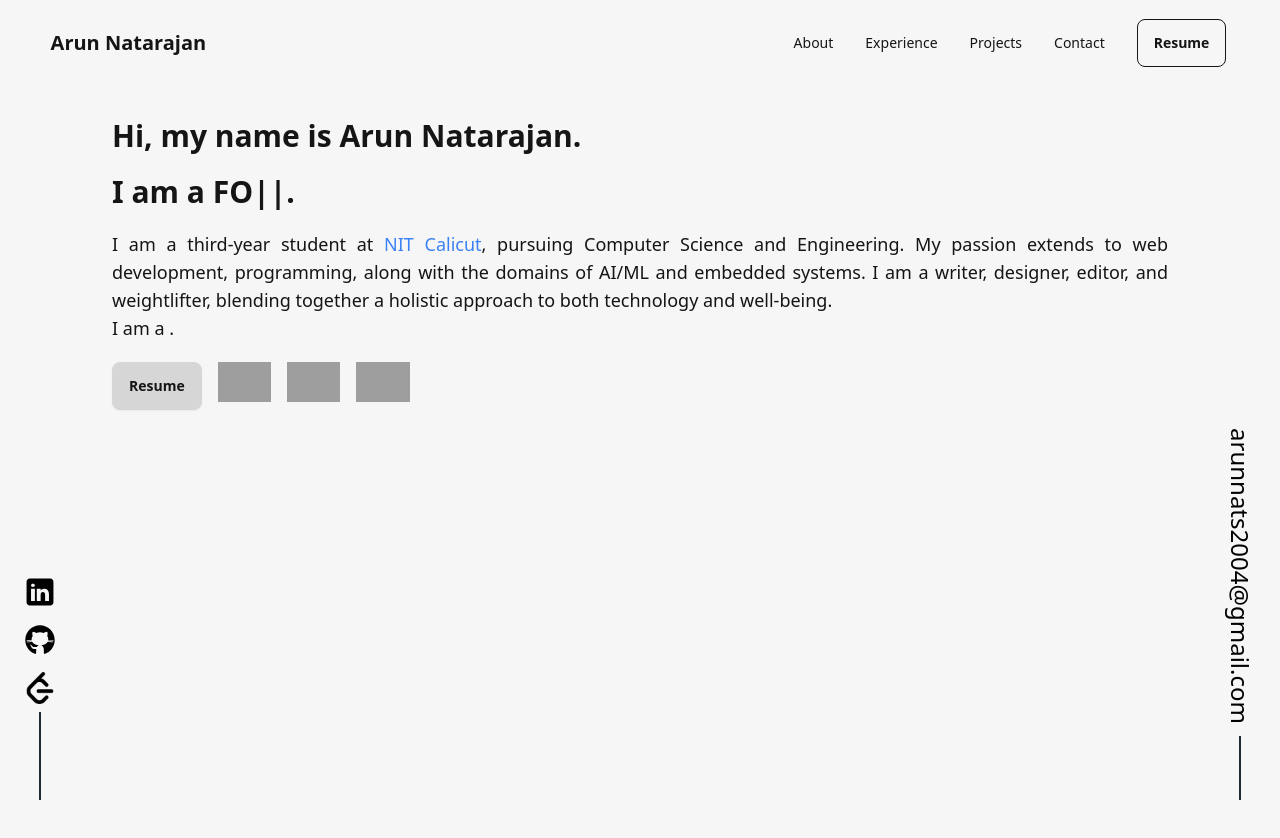
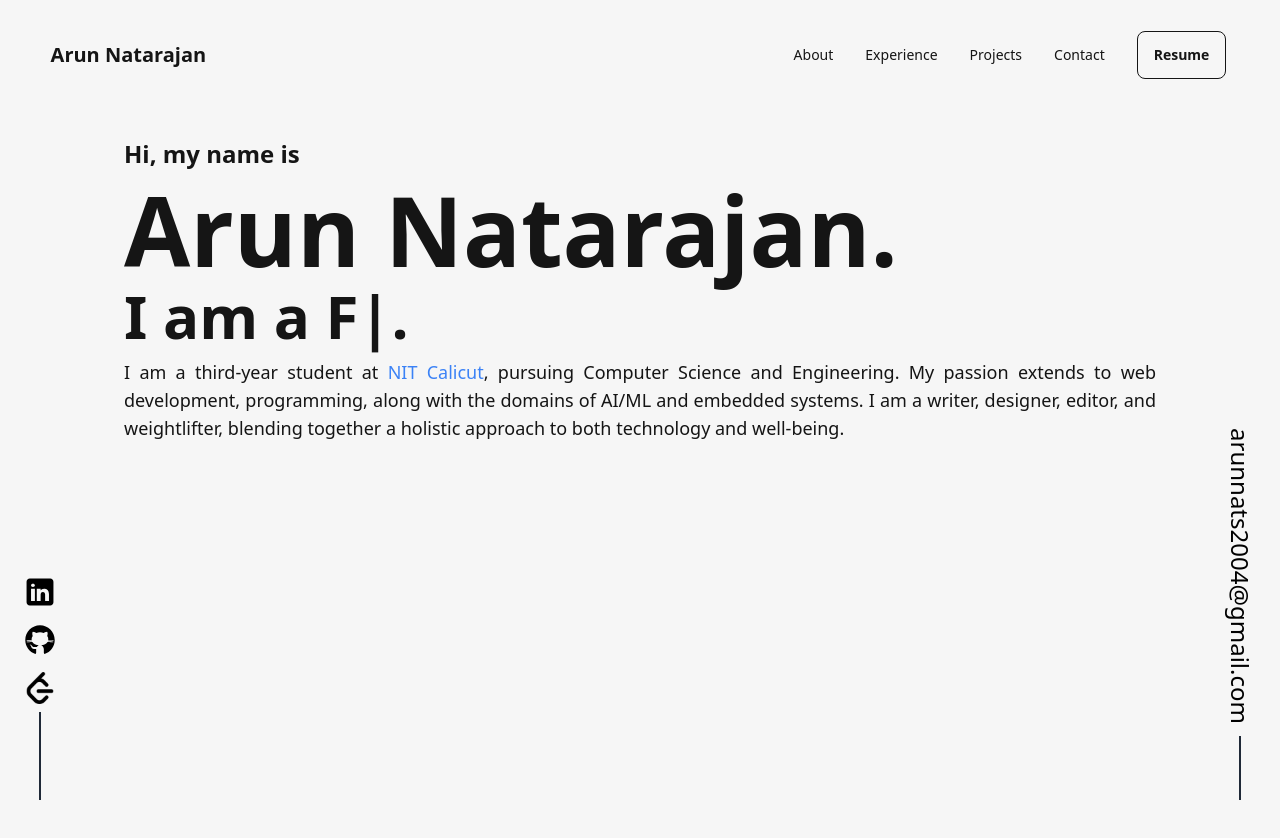
Before and after one commit to arunnats/Arunnats-Portfolio, a React (Vite) app in the folder arunnats.com/: page / in a window 1280 px wide. Shown: the top 838 px of the page. Built offline with nearby package versions, Linux system fonts and the light colour scheme; grey boxes are pictures that could not be loaded.

Commit message:
korch pani

```diff
--- a/arunnats.com/src/components/Hero/Hero.jsx
+++ b/arunnats.com/src/components/Hero/Hero.jsx
@@ -3,12 +3,13 @@ import TypedAnimation from "../Typed/Typed";
 
 const AboutSection = () => {
 	return (
-		<div className="flex flex-col md:flex-row items-center justify-center py-10">
+		<div className="flex flex-col md:flex-row items-center justify-center p-3 py-12">
 			<div className="w-full">
-				<h4 className="text-3xl font-semibold text-center md:text-left mb-5">
-					Hi, my name is Arun Natarajan.
+				<h4 className="text-2xl font-semibold text-left mb-3">
+					Hi, my name is
 				</h4>
-				<h4 className="text-3xl font-semibold text-center md:text-left mb-5">
+				<h1 className="text-8xl font-bold text-left mb-2"> Arun Natarajan.</h1>
+				<h4 className="text-6xl font-bold text-left mb-3">
 					<TypedAnimation />
 				</h4>
 				<p className="text-lg text-justify mb-5">
@@ -25,51 +26,7 @@ const AboutSection = () => {
 					development, programming, along with the domains of AI/ML and embedded
 					systems. I am a writer, designer, editor, and weightlifter, blending
 					together a holistic approach to both technology and well-being.
-					<TypedAnimation />
 				</p>
-				<div className="flex justify-center md:justify-start">
-					<a
-						href="./public/resume/Arun-Natarajan-Resume.pdf"
-						target="_blank"
-						rel="noopener noreferrer"
-						className="btn btn-outline-custom-color mr-4"
-					>
-						Resume
-					</a>
-					<a
-						href="https://github.com/ArunNats"
-						target="_blank"
-						rel="noopener noreferrer"
-					>
-						<img
-							src="./public/images/svgs/github.svg"
-							alt="GitHub"
-							className="h-10 mr-4"
-						/>
-					</a>
-					<a
-						href="https://www.linkedin.com/in/arun-natarajan-567539211/"
-						target="_blank"
-						rel="noopener noreferrer"
-					>
-						<img
-							src="./public/images/svgs/linkedin.svg"
-							alt="LinkedIn"
-							className="h-10 mr-4"
-						/>
-					</a>
-					<a
-						href="https://leetcode.com/u/arunnats2004/"
-						target="_blank"
-						rel="noopener noreferrer"
-					>
-						<img
-							src="./public/images/svgs/lc.png"
-							alt="LeetCode"
-							className="h-10"
-						/>
-					</a>
-				</div>
 			</div>
 		</div>
 	);
--- a/arunnats.com/src/components/Typed/Typed.jsx
+++ b/arunnats.com/src/components/Typed/Typed.jsx
@@ -5,13 +5,13 @@ const TypedAnimation = () => {
 	useEffect(() => {
 		const options = {
 			strings: [
-				"web developer",
-				"programmer",
-				"writer",
-				"FOSS enthusiast",
-				"fast learner",
-				"creator",
-				"data scientist",
+				"Web Developer",
+				"Programmer",
+				"Writer",
+				"FOSS Enthusiast",
+				"Fast Learner",
+				"Creator",
+				"Data Scientist",
 			],
 			typeSpeed: 55,
 			backSpeed: 30,
--- a/arunnats.com/src/main.jsx
+++ b/arunnats.com/src/main.jsx
@@ -8,7 +8,7 @@ import "./index.css";
 
 ReactDOM.createRoot(document.getElementById("root")).render(
 	<React.StrictMode>
-		<div className="w-[96vw] m-auto relative z-50 mt-2 bg-base-10 rounded-full">
+		<div className="w-[96vw] m-auto relative z-50 mt-5 bg-base-10 rounded-full">
 			<Navbar />
 		</div>
 		<div className="flex flex-row">
```
